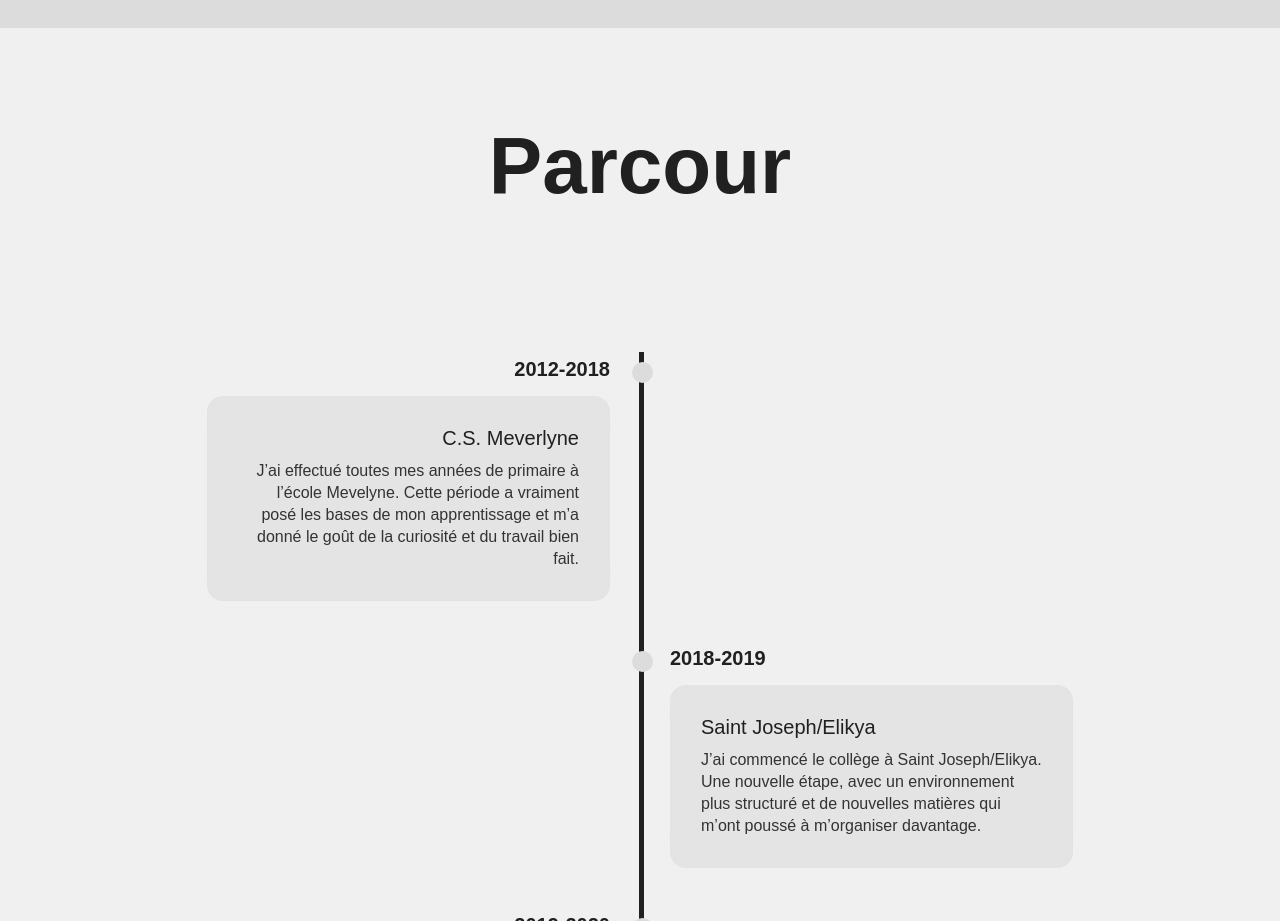
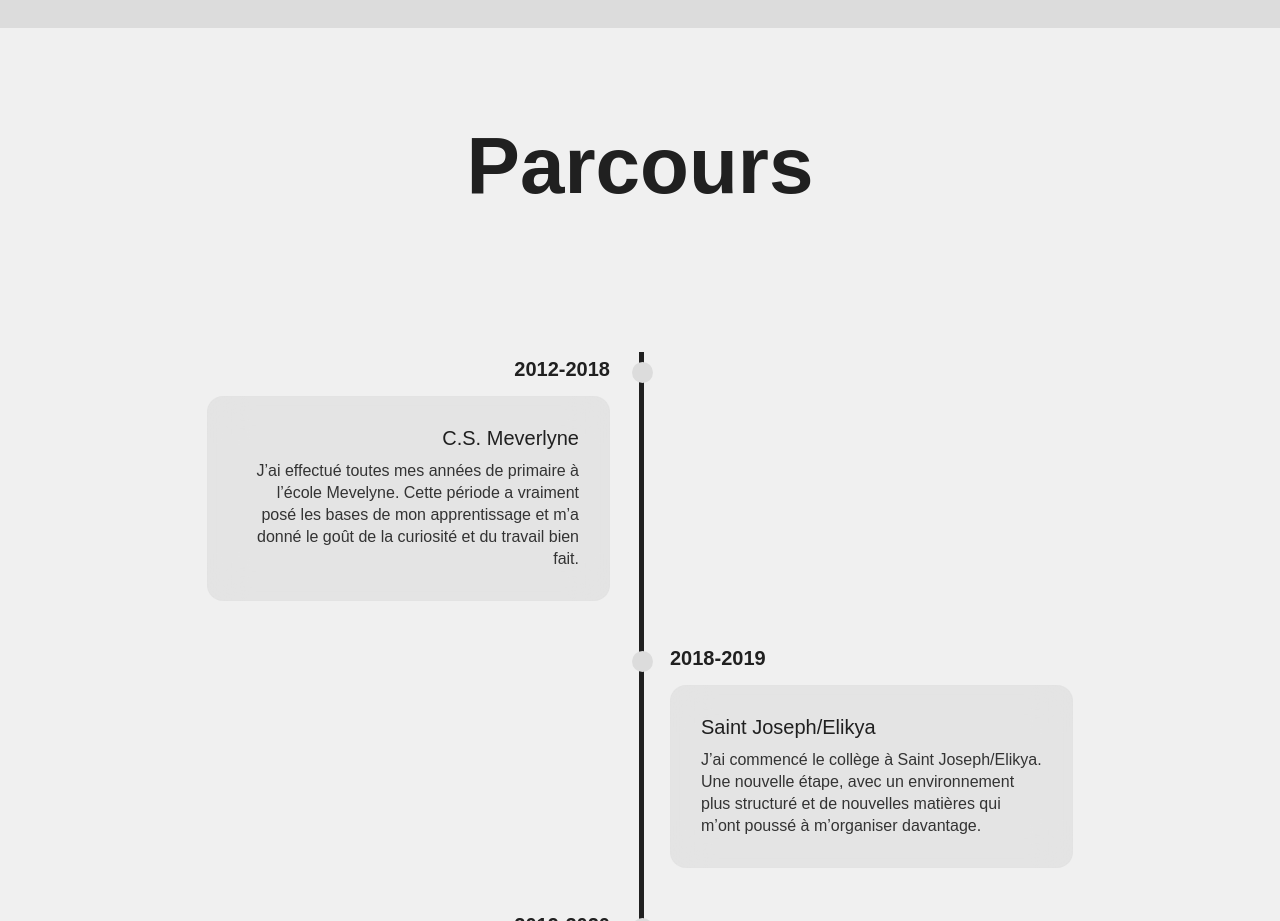
Before and after one commit to JonathanMbongoK/portfolio_1, a plain HTML site: page index.html in a window 1280 px wide. Shown: the part 1580-2501 px from the top of the page. Drawn offline with nearby package versions, Linux system fonts and the light colour scheme.

Commit message:
last commit

```diff
--- a/index.html
+++ b/index.html
@@ -84,8 +84,8 @@
     </section>
 
     <!-- Section parcour -->
-    <section id="parcour">
-        <h1 class="header"><span>Parcour</span></h1>
+    <section id="parcours">
+        <h1 class="header"><span>Parcours</span></h1>
 
         <div class="time">
 
```
